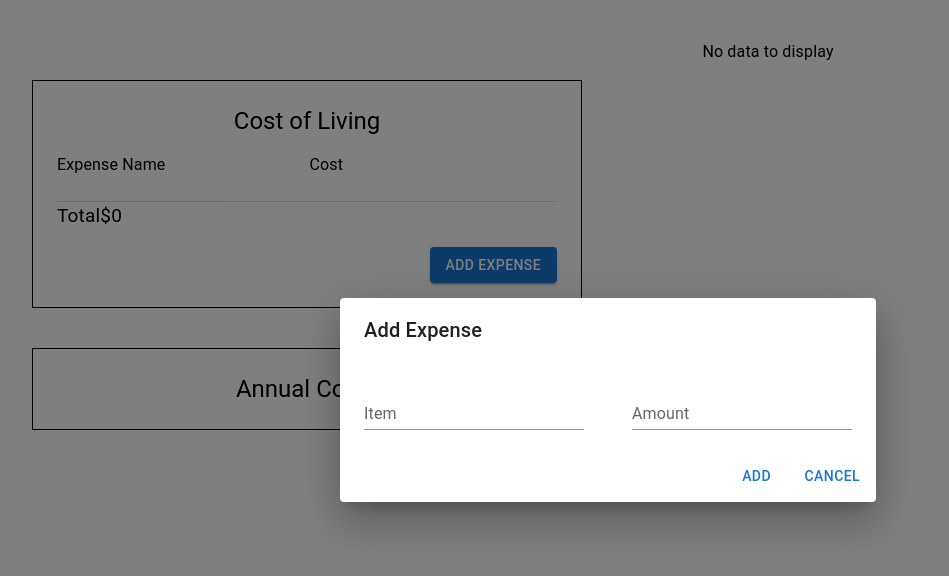
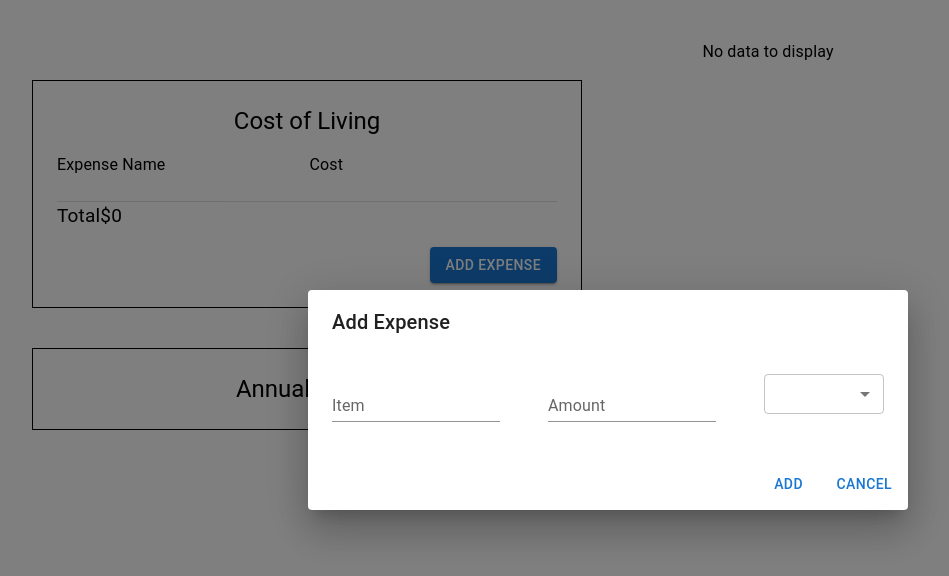
Before and after one commit to vknanavati/typescript-calculator, a React (Create React App) app: page / in a window 1280 px wide. Both pictures are taken after a click on the button "ADD EXPENSE". Shown: the top 576 px of the page, without its empty margins (32-981 px from the left). Built offline with nearby package versions, Linux system fonts and the light colour scheme.

Commit message:
added Select component to render in form.

```diff
--- a/src/components/AddExpenseForm.tsx
+++ b/src/components/AddExpenseForm.tsx
@@ -1,5 +1,5 @@
-import { Dialog, DialogContent, DialogTitle, TextField, Box, Button, DialogActions } from "@mui/material";
-import { FormSubmitted, ExpenseDescriptionError, ExpenseAmountError, HandleExpenseDescriptionChange, HandleExpenseAmountChange, IsEdit, DialogOpenState, HandleCloseExpense, SetExpenseDescription, SetExpenseAmount, HandleSaveExpense } from "../types";
+import { Typography, FormControl, InputLabel, Select, MenuItem, Dialog, DialogContent, DialogTitle, TextField, Box, Button, DialogActions, SelectChangeEvent } from "@mui/material";
+import { Expenses, HandleSetCategory, categories, FormSubmitted, ExpenseDescriptionError, ExpenseAmountError, HandleExpenseDescriptionChange, HandleExpenseAmountChange, IsEdit, DialogOpenState, HandleCloseExpense, SetExpenseDescription, SetExpenseAmount, HandleSaveExpense, selectedCategory } from "../types";
 
 interface AddExpenseFormProps {
     open: DialogOpenState
@@ -15,9 +15,13 @@ interface AddExpenseFormProps {
     expenseAmountError: ExpenseAmountError
     expenseDescriptionError: ExpenseDescriptionError
     formSubmitted: FormSubmitted
+    categories: typeof categories
+    handleSetCategory: HandleSetCategory
+    expenses: Expenses
+    selectedCategory: selectedCategory
 }
 
-export function AddExpenseForm({ formSubmitted, expenseAmountError, expenseDescriptionError, handleExpenseDescriptionChange, handleExpenseAmountChange, isEdit, open, onCloseExpense, expenseDescription, expenseAmount, setExpenseDescription, setExpenseAmount, onSaveExpense }: AddExpenseFormProps) {
+export function AddExpenseForm({ selectedCategory, handleSetCategory, categories, formSubmitted, expenseAmountError, expenseDescriptionError, handleExpenseDescriptionChange, handleExpenseAmountChange, isEdit, open, onCloseExpense, expenseDescription, expenseAmount, onSaveExpense }: AddExpenseFormProps) {
   return (
       <Dialog open={open} onClose={onCloseExpense}>
         <DialogTitle>{isEdit !== null ? "Edit Expense" : "Add Expense"}</DialogTitle>
@@ -48,6 +52,25 @@ export function AddExpenseForm({ formSubmitted, expenseAmountError, expenseDescr
                         helperText={formSubmitted && expenseAmountError ? expenseAmountError : ""}
                         onChange={handleExpenseAmountChange}
                     />
+
+                    <Box display={"flex"} justifyContent={"space-between"} mb={3}>
+                        <FormControl sx={{ width: 120 }} size="small">
+                        <Select
+                            label="categories"
+                            value={selectedCategory}
+                            defaultValue=""
+                            onChange={(e: SelectChangeEvent<string>) =>
+                                handleSetCategory(e.target.value)
+                            }
+                        >
+                            {categories.map((category, idx) => (
+                            <MenuItem key={idx} value={category}>
+                                {category}
+                            </MenuItem>
+                            ))}
+                        </Select>
+                        </FormControl>
+                    </Box>
                 </Box>
             </DialogContent>
             <DialogActions>
```
